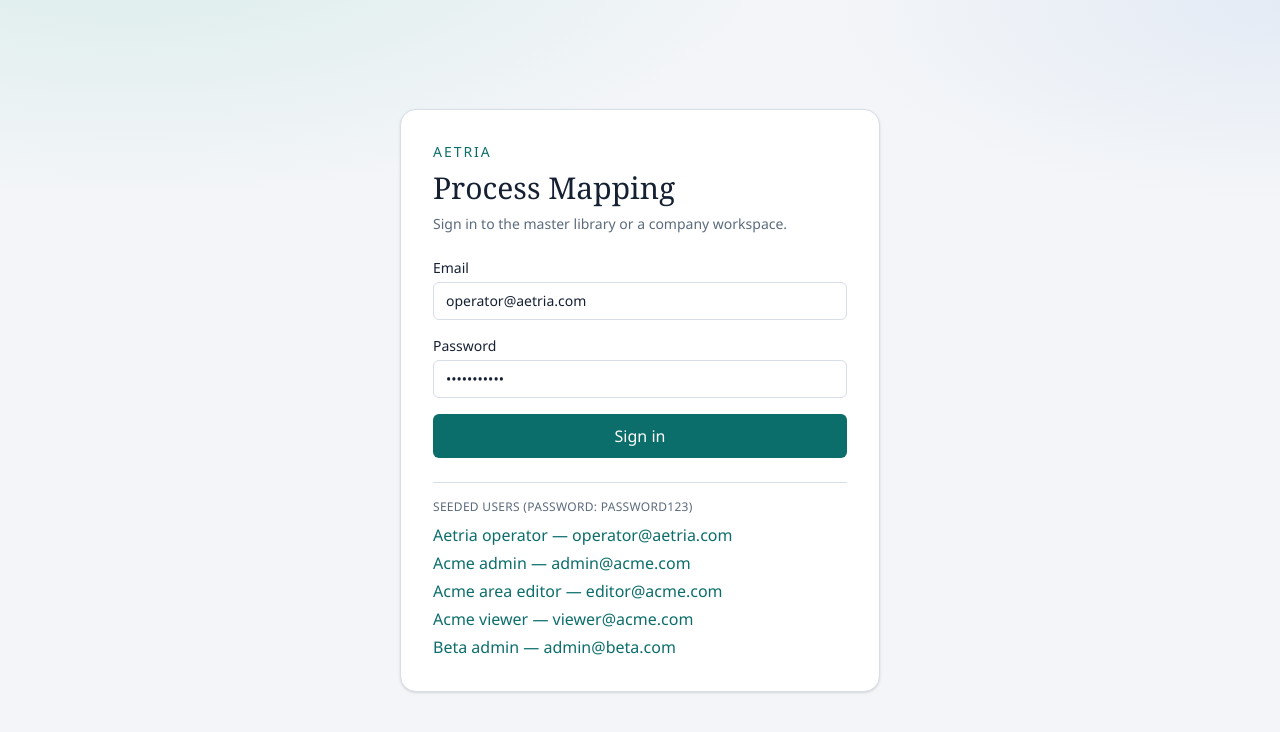
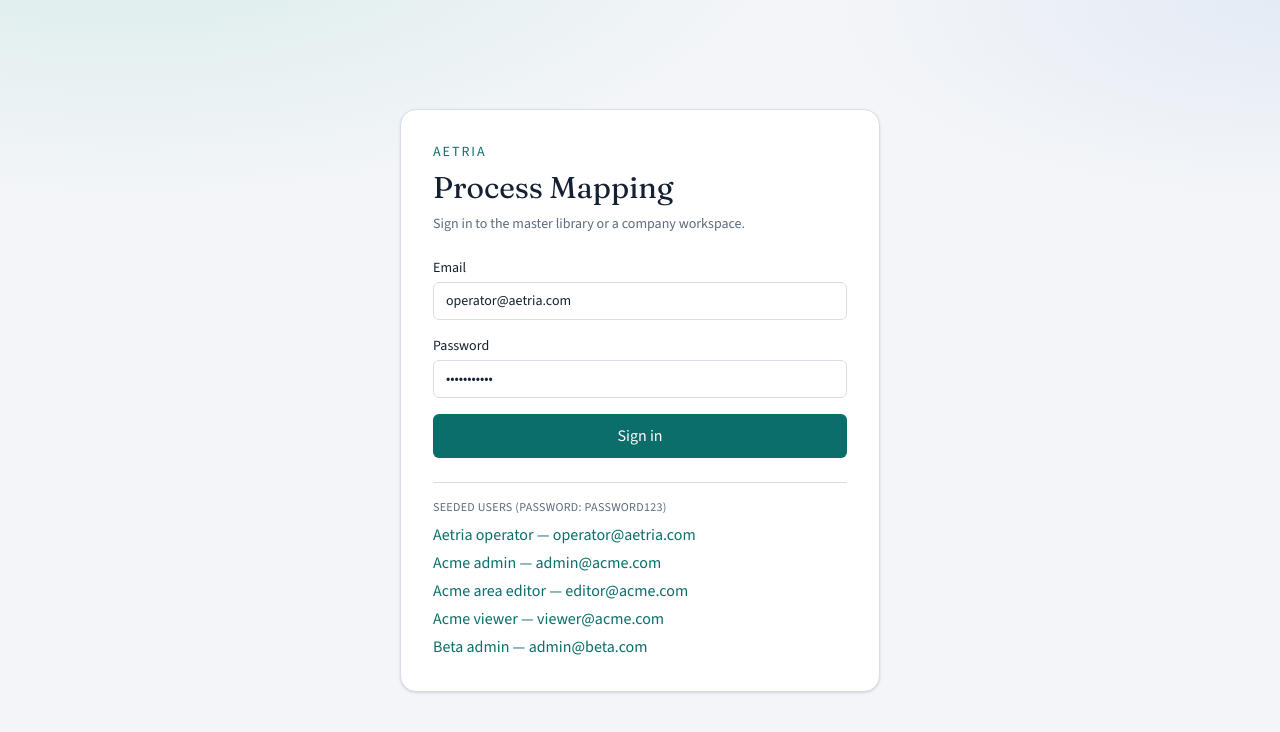
Before and after one commit to arjunajayasinghe/Cursor, a Next.js app: page /login in a window 1280 px wide. Shown: the top 732 px of the page. Built offline with nearby package versions, Linux system fonts and the light colour scheme.

Commit message:
Fix CSS @import order warning in build

```diff
--- a/src/app/globals.css
+++ b/src/app/globals.css
@@ -1,5 +1,5 @@
+@import url("https://fonts.googleapis.com/css2?family=Fraunces:opsz,wght@9..144,500;600;700&family=Source+Sans+3:wght@400;500;600;700&display=swap");
 @import "tailwindcss";
-@import url("https://fonts.googleapis.com/css2?family=Fraunces:opsz,wght@9..144,500;600;700&family=Source+Sans+3:wght@400;500;600;700&display=swap");
 
 :root {
   --bg: #f3f5f8;
```
